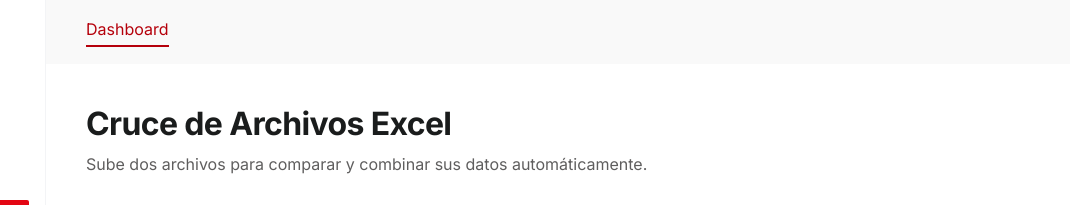
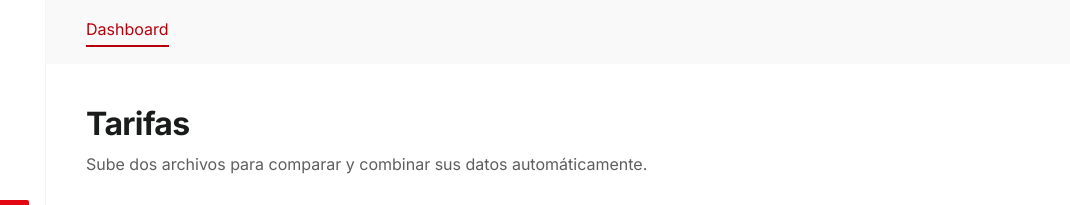
Before and after one commit to lmgallego/elmer-proveedores, a plain HTML site: page index.html in a window 1280 px wide. Shown: the top 205 px of the page, 210-1280 px from the left. Drawn offline with nearby package versions, Linux system fonts and the light colour scheme.

Commit message:
Cambiar título principal a Tarifas y añadir validaciones y scroll infinito

```diff
--- a/index.html
+++ b/index.html
@@ -114,7 +114,7 @@
         <main class="flex-1 p-margin-mobile md:p-margin-desktop overflow-y-auto bg-surface-container-lowest">
             <div class="max-w-6xl mx-auto space-y-xl">
                 <header class="space-y-sm">
-                    <h2 class="font-headline-lg text-headline-lg text-on-surface">Cruce de Archivos Excel</h2>
+                    <h2 class="font-headline-lg text-headline-lg text-on-surface">Tarifas</h2>
                     <p class="font-body-lg text-body-lg text-secondary">Sube dos archivos para comparar y combinar sus datos automáticamente.</p>
                 </header>
 
```
